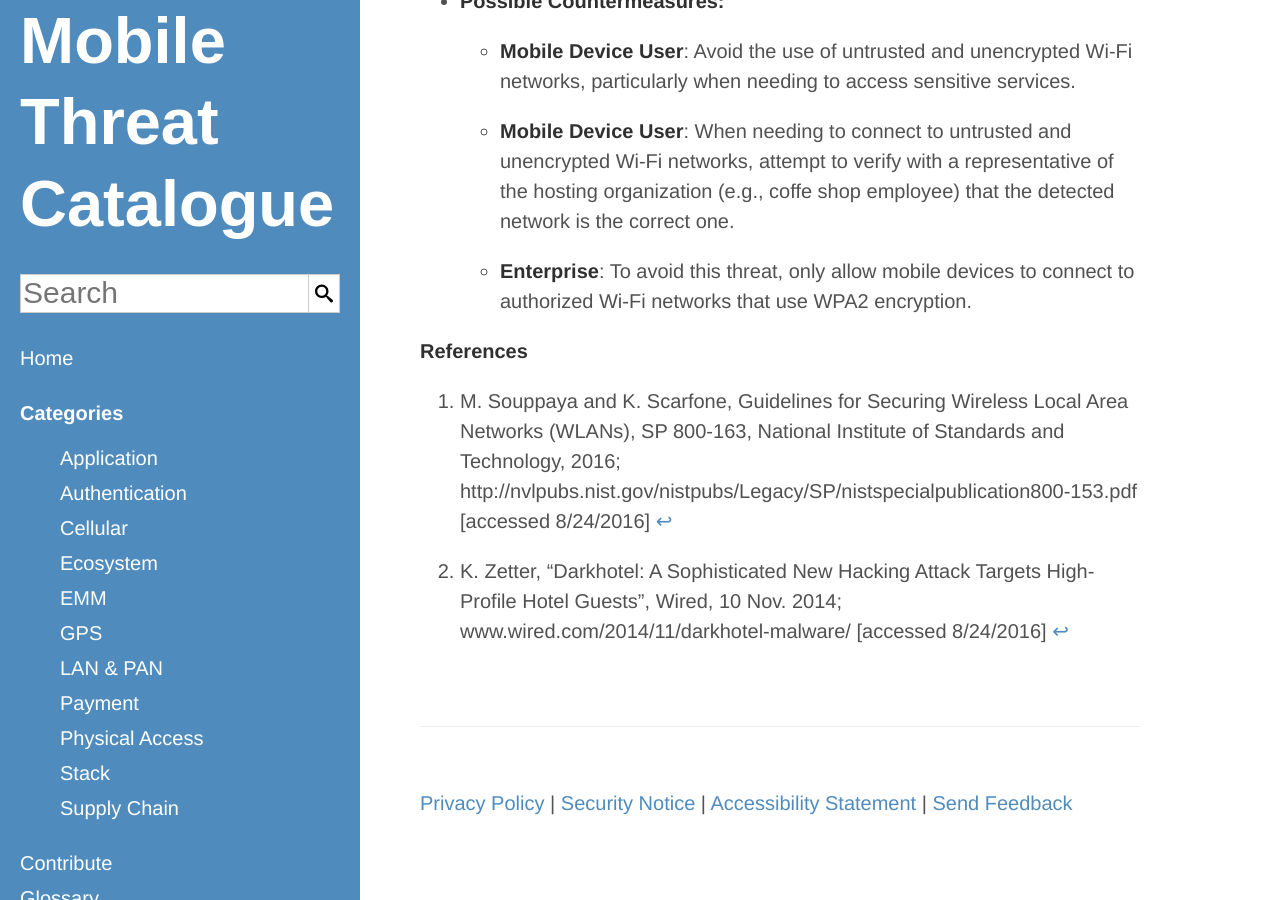
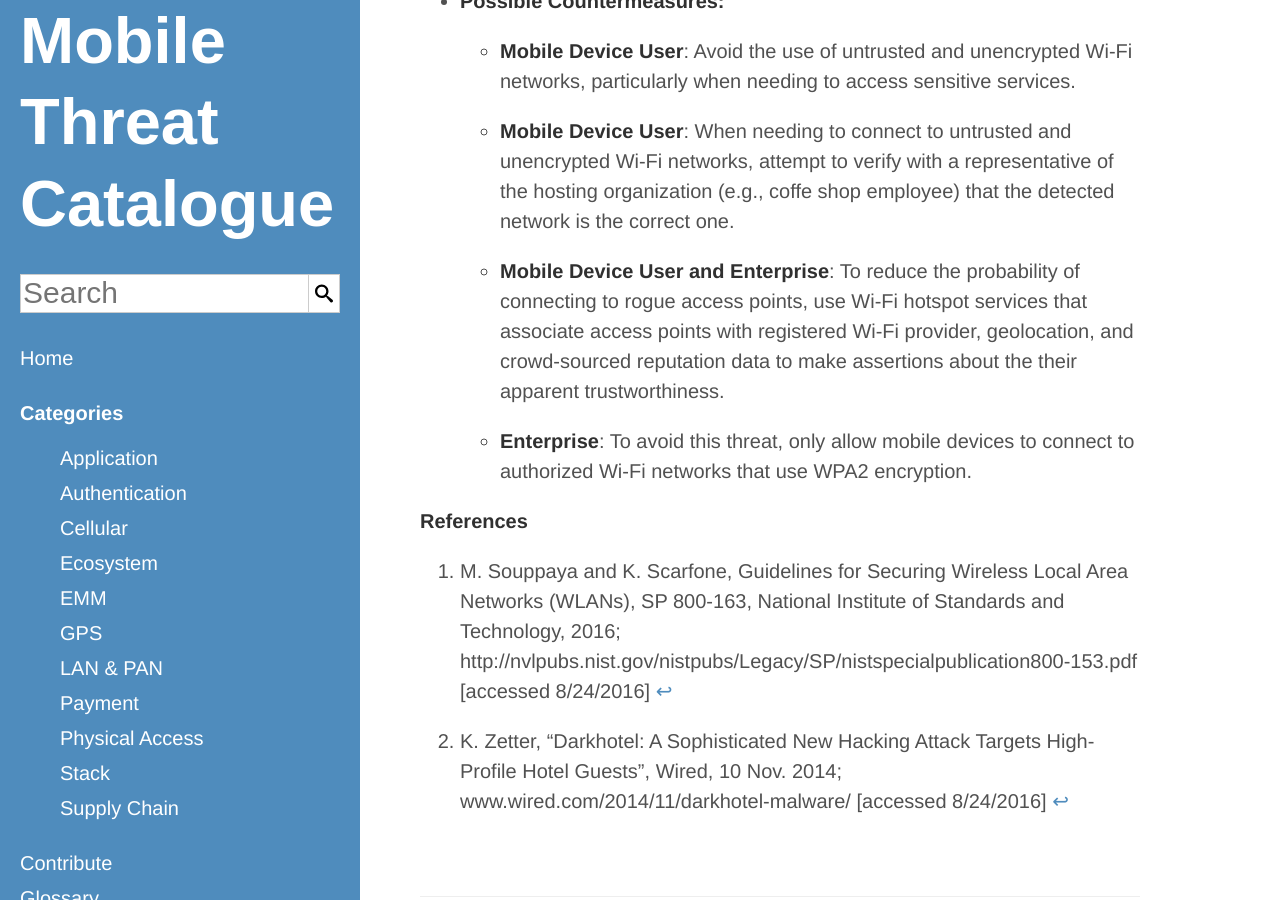
Before and after one commit to usnistgov/mobile-threat-catalogue, a Jekyll site: the page built from _lan-pan-threats/LPN-0.md, in a window 1280 px wide and 900 px high, scrolled down 628 px. Built offline with Jekyll 4.4.1, drawn with Linux system fonts in a browser that asks for light colours.

Commit message:
#9: Added countermeasure
Added countermeasure from workshop.

```diff
--- a/_lan-pan-threats/LPN-0.md
+++ b/_lan-pan-threats/LPN-0.md
@@ -11,6 +11,9 @@
             - Mobile Device User
         "When needing to connect to untrusted and unencrypted Wi-Fi networks, attempt to verify with a representative of the hosting organization (e.g., coffe shop employee) that the detected network is the correct one.":
             - Mobile Device User
+        "To reduce the probability of connecting to rogue access points, use Wi-Fi hotspot services that associate access points with registered Wi-Fi provider, geolocation, and crowd-sourced reputation data to make assertions about the their apparent trustworthiness.":
+            - Mobile Device User
+            - Enterprise
         "To avoid this threat, only allow mobile devices to connect to authorized Wi-Fi networks that use WPA2 encryption.":
             - Enterprise
 ---
```
